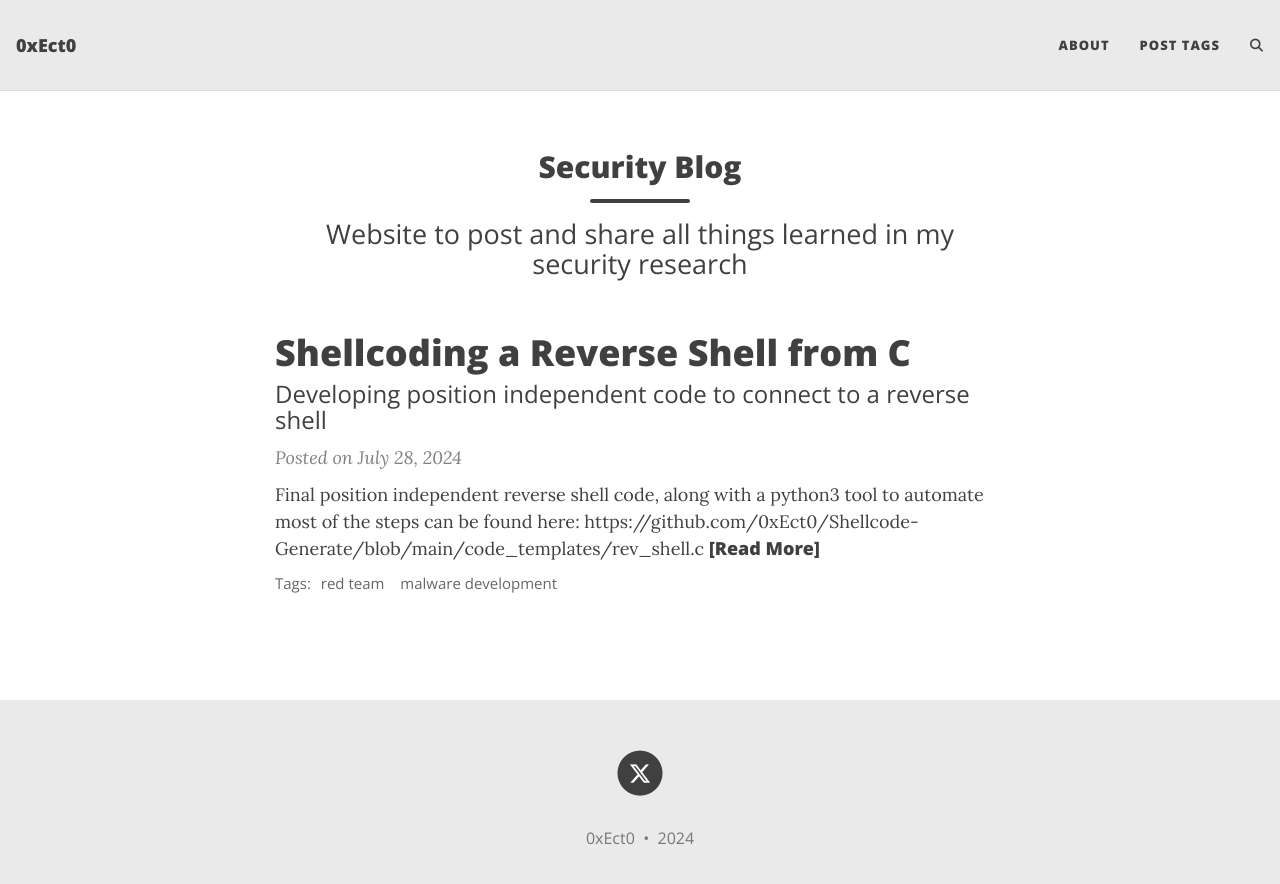
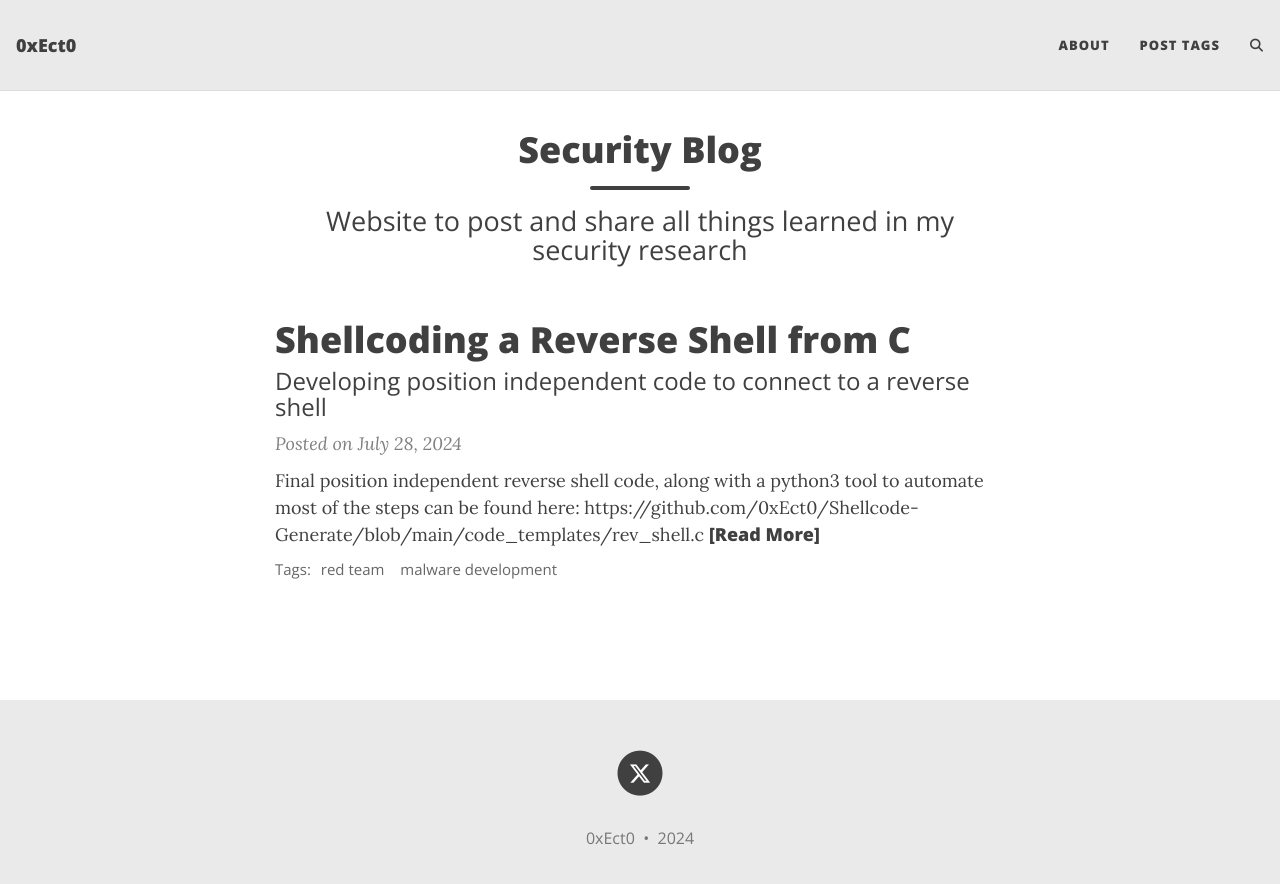
Before and after one commit to 0xEct0/0xEct0.github.io, a Jekyll site: the page built from index.html, in a window 1280 px wide. Shown: the top 884 px of the page. Built offline with Jekyll 4.4.1, drawn with Linux system fonts in a browser that asks for light colours; the list of posts is cut into pages by our own code; comment, search, counter and statistics services are not loaded.

Commit message:
changed header.html

```diff
--- a/_includes/header.html
+++ b/_includes/header.html
@@ -23,7 +23,10 @@
     <div class="row">
       <div class="col-xl-8 offset-xl-2 col-lg-10 offset-lg-1">
         <div class="{{ include.type }}-heading">
-          <h2>{% if page.title %}{{ page.title | strip_html }}{% else %}<br/>{% endif %}</h2>
+
+          <!-- Slightly changed this with the style tag -->
+          <h1 style="font-size: 2em;">{% if page.title %}{{ page.title | strip_html }}{% else %}<br/>{% endif %}</h1>
+
           {% if page.subtitle %}
             {% if include.type == "page" %}
               <hr class="small">
```
